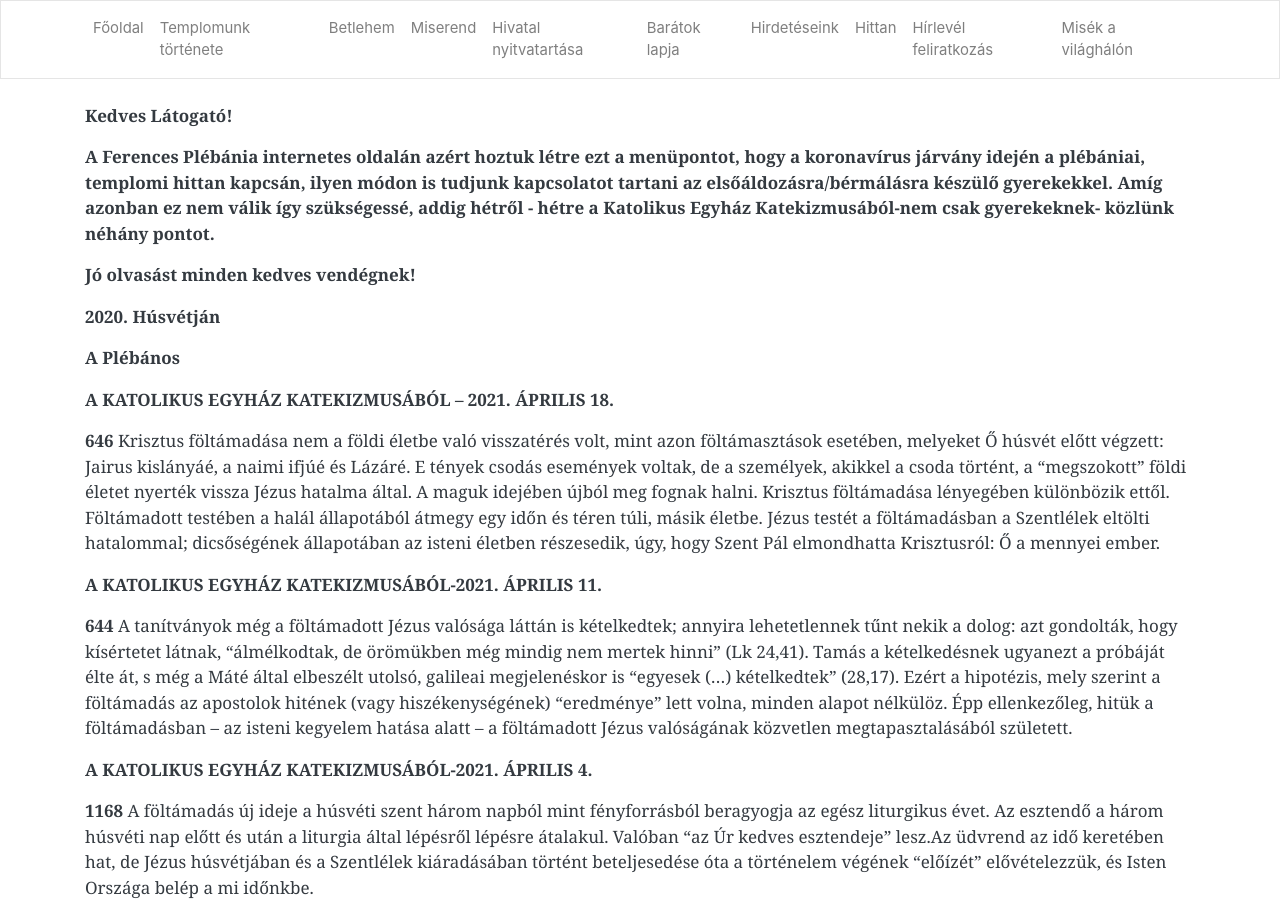
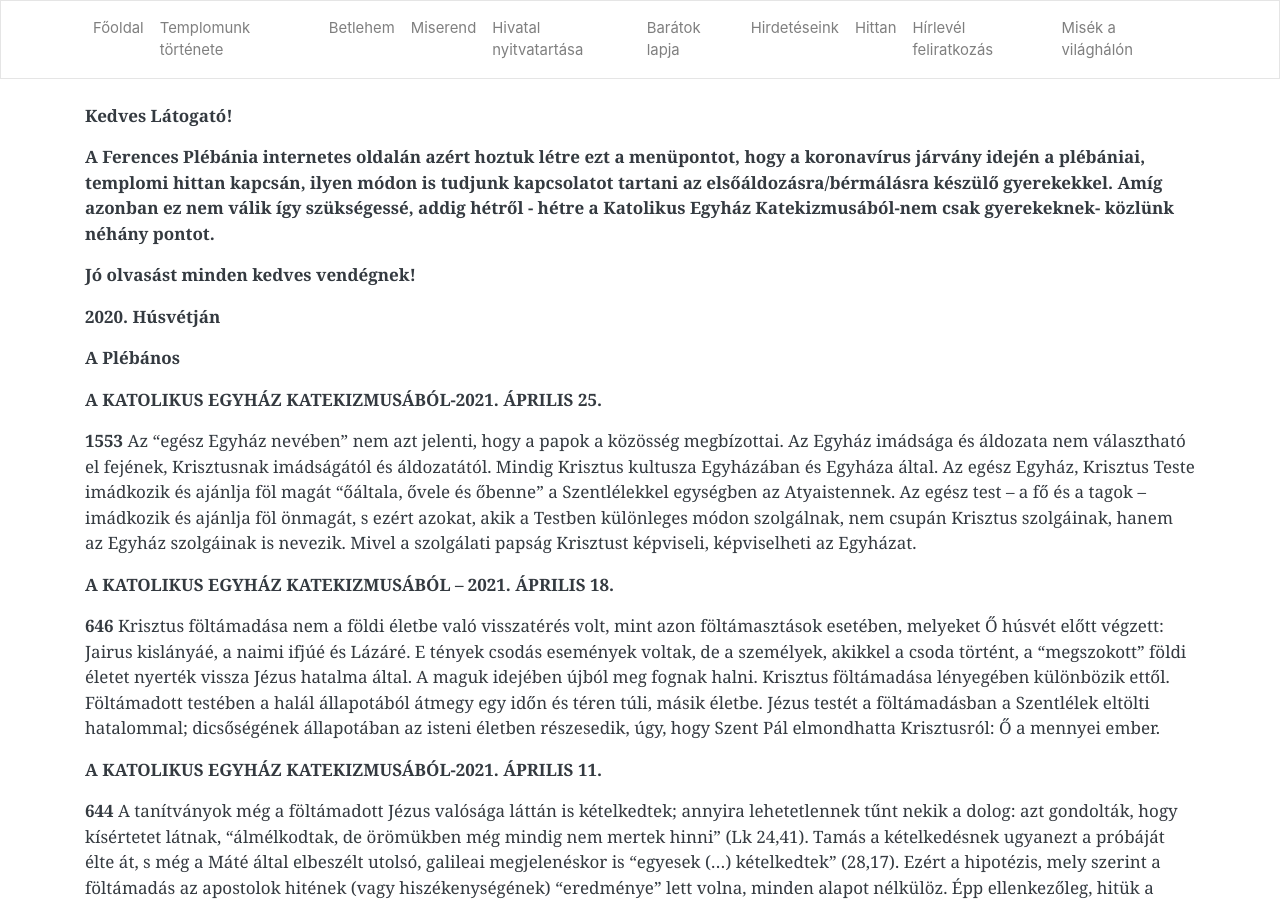
Before and after one commit to pecsi-ferences/pecsi-ferences.github.io, a Jekyll site: the page built from hittan.md, in a window 1280 px wide and 900 px high. Built offline with Jekyll 4.4.1, drawn with Linux system fonts in a browser that asks for light colours; nearby versions of some CDN libraries.

Commit message:
Update from Forestry.io Zoltán Dohány updated hittan.md

```diff
--- a/hittan.md
+++ b/hittan.md
@@ -12,6 +12,10 @@ title: Hittan
 **2020. Húsvétján**
 
 **A Plébános**
+
+**A KATOLIKUS EGYHÁZ KATEKIZMUSÁBÓL-2021. ÁPRILIS 25.**
+
+**1553** Az "egész Egyház nevében" nem azt jelenti, hogy a papok a közösség megbízottai. Az Egyház imádsága és áldozata nem választható el fejének, Krisztusnak imádságától és áldozatától. Mindig Krisztus kultusza Egyházában és Egyháza által. Az egész Egyház, Krisztus Teste imádkozik és ajánlja föl magát "őáltala, ővele és őbenne" a Szentlélekkel egységben az Atyaistennek. Az egész test -- a fő és a tagok -- imádkozik és ajánlja föl önmagát, s ezért azokat, akik a Testben különleges módon szolgálnak, nem csupán Krisztus szolgáinak, hanem az Egyház szolgáinak is nevezik. Mivel a szolgálati papság Krisztust képviseli, képviselheti az Egyházat.
 
 **A KATOLIKUS EGYHÁZ KATEKIZMUSÁBÓL – 2021. ÁPRILIS 18.**
 
```
